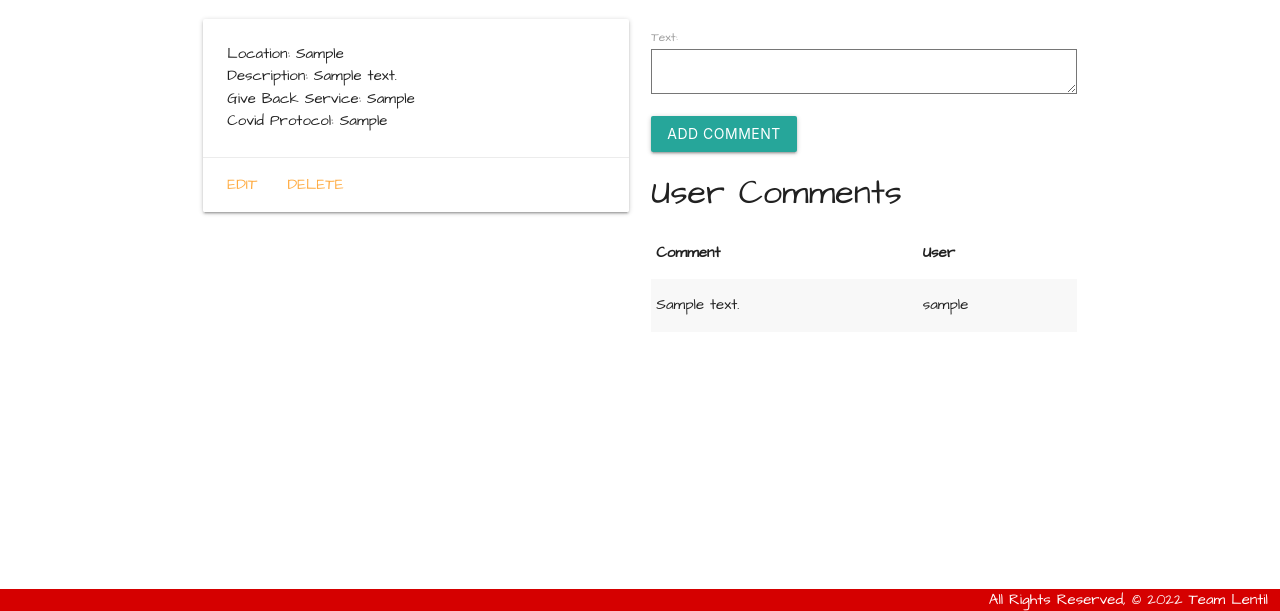
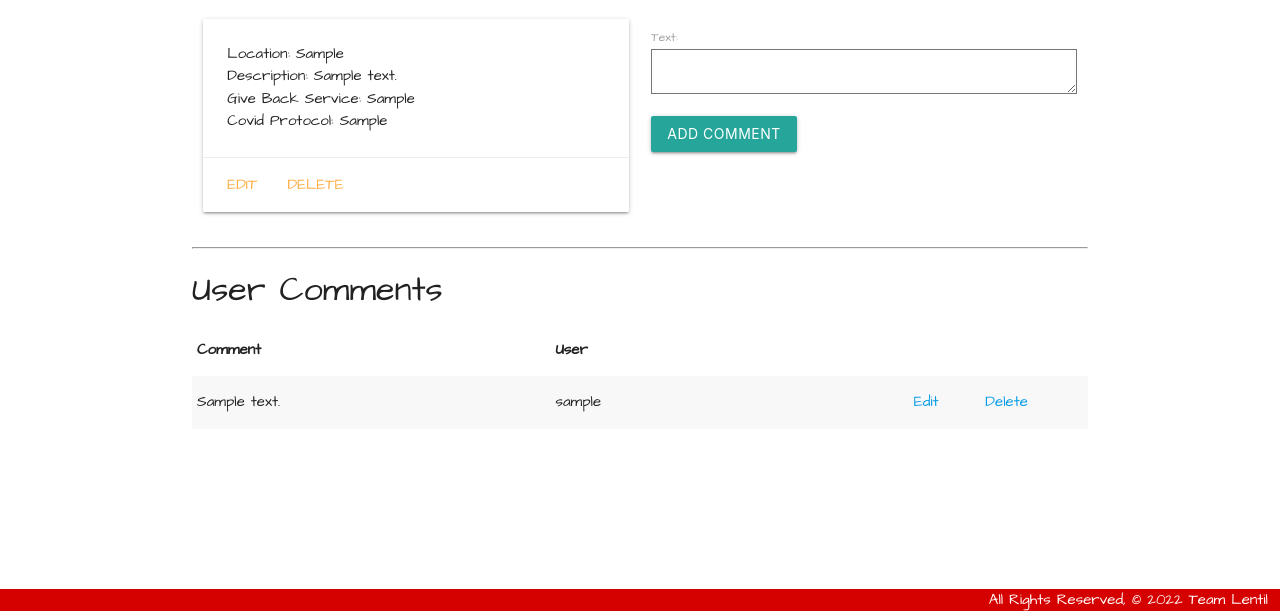
Before and after one commit to alecmason/MealFindr, a Django app: page /eaterys/1/ in a window 1280 px wide. Shown: the part 189-800 px from the top of the page. Run offline with Django 3.2, Linux system fonts and the light colour scheme; a user stored in the database is signed in; tables that the repository leaves empty hold one stand-in row (values such as "Sample post").

Commit message:
Updating table style, adding edit/delete buttons

```diff
--- a/MealFindr_app/templates/eaterys/detail.html
+++ b/MealFindr_app/templates/eaterys/detail.html
@@ -18,36 +18,46 @@
     </div>
   </div>
   <div class="col s6">
-
     {% if user.is_authenticated %}
     <form method="POST" action="{% url 'comments_create' eatery.id %}">
-        {% csrf_token %}
-        {{ comment_form.as_p }}
-        <input type="submit" class="btn" value="Add Comment">
+      {% csrf_token %} {{ comment_form.as_p }}
+      <input type="submit" class="btn" value="Add Comment" />
     </form>
     {% endif %}
+  </div>
+</div>
+
+<hr />
+<div class="row">
   <h4>User Comments</h4>
+  {% if eatery.comment_set.all %}
   <table class="striped">
     <thead>
       <th>Comment</th>
       <th>User</th>
+      <th></th>
     </thead>
     <tbody>
-
       {% for comment in eatery.comment_set.all %}
       <tr>
-            <td>{{ comment.text }}</td>
-            <td>{{ comment.user }}</td>
+        <td style="width: 40%">{{ comment.text }}</td>
+        <td style="width: 40%">{{ comment.user }}</td>
+
+        {% if request.user == comment.user %}
+        <td><a href="#">Edit</a></td>
+        <td><a href="#">Delete</a></td>
+        {% endif %}
       </tr>
       {% endfor %}
-
     </tbody>
   </table>
-  </div>
+  {% else %}
+  <h4>No Comments Yet</h4>
+  {% endif %}
 </div>
 
 <script>
-  const textEl = document.getElementByID('id_text');
+  const textEl = document.getElementByID("id_text");
   M.updateTextFields();
 </script>
 {% endblock %}
```
Lines whose indentation alone changed are shown as unchanged.
